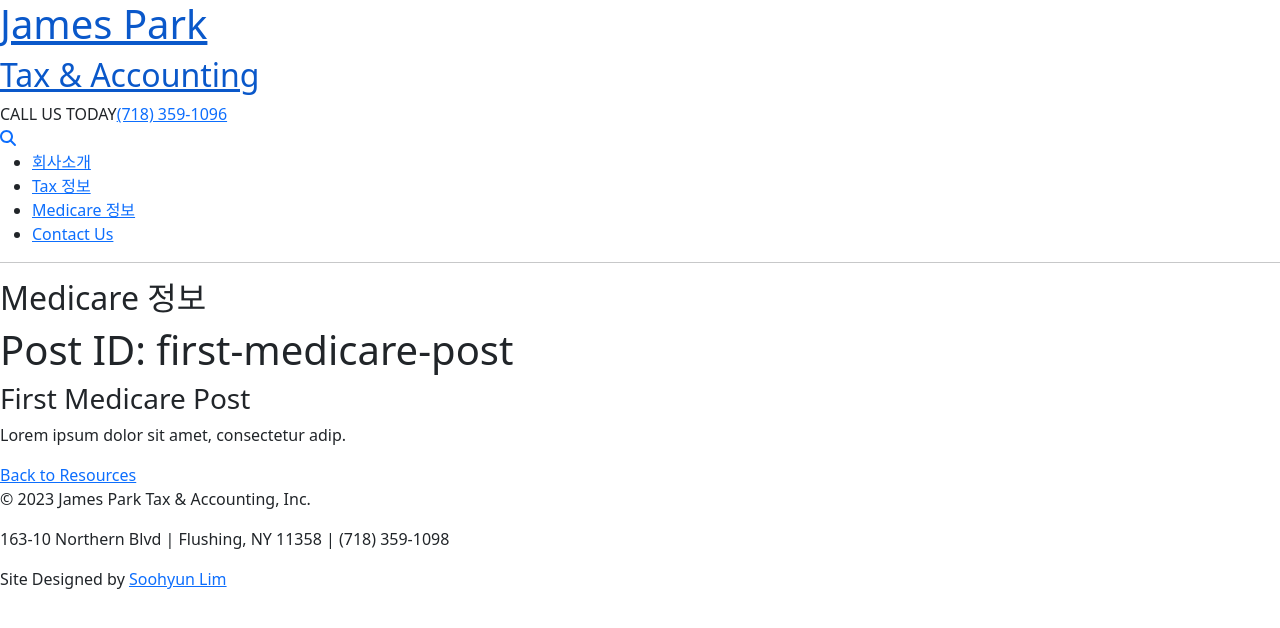
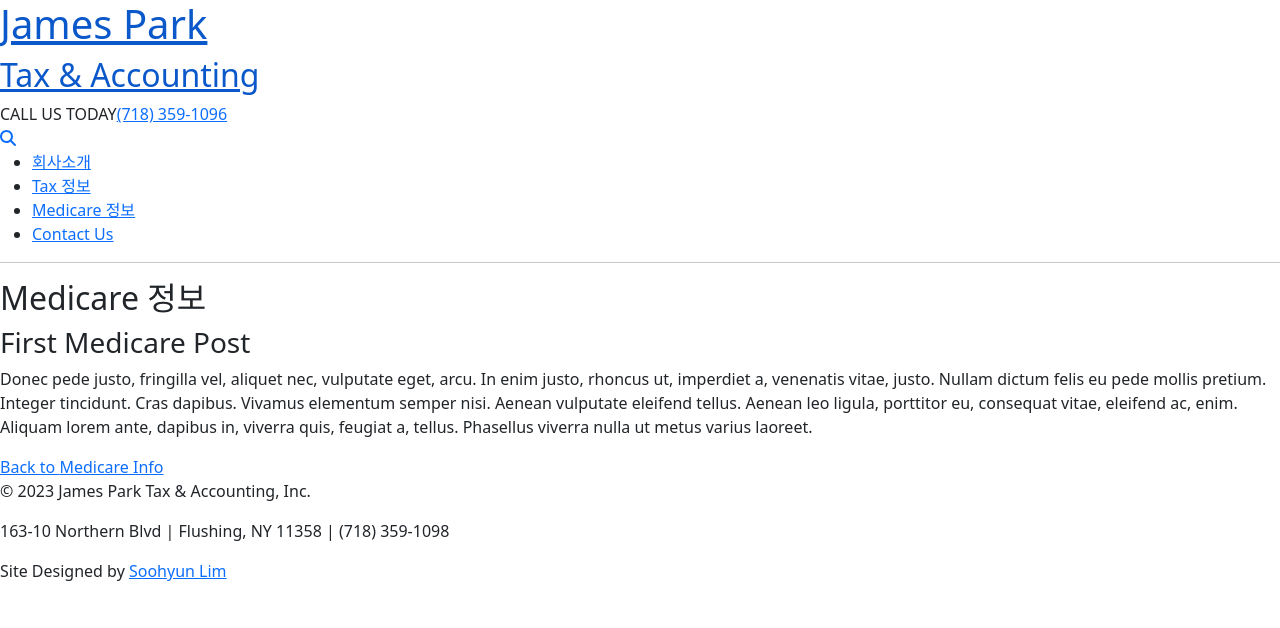
Before and after one commit to nooccarr/james-park-tax, a React (Vite) app: page /medicare-info/first-medicare-post in a window 1280 px wide. Shown: the top 628 px of the page. Built offline with nearby package versions, Linux system fonts and the light colour scheme.

Commit message:
Assign TaxInfo component for /search route.

```diff
--- a/src/app/components/App.jsx
+++ b/src/app/components/App.jsx
@@ -23,6 +23,7 @@ const App = () => {
           <Route path='about-us' element={<AboutUs />} />
           <Route path='tax-info/*' element={<TaxInfo />} />
           <Route path='medicare-info/*' element={<MedicareInfo />} />
+          <Route path='search' element={<TaxInfo />} />
           <Route path='contact-us' element={<ContactUs />} />
           <Route path='*' element={<NoMatch />} />
         </Route>
--- a/src/app/components/Home.jsx
+++ b/src/app/components/Home.jsx
@@ -10,9 +10,7 @@ const Home = () => {
   return (
     <div>
       <h2>Home</h2>
-      <p>
-        James Park Tax & Accounting is a full-service accounting firm serving clients throughout the area, dedicated to providing our clients with professional, personalized services and guidance in a wide range of financial and business needs.
-      </p>
+      <p>Curabitur a vehicula tellus. Vivamus ac lorem viverra sem blandit mattis. Aliquam nibh augue, semper at consequat id, viverra sit amet tellus.</p>
 
       {!showFormSuccess && (
         <button
--- a/src/app/components/MedicareInfo.jsx
+++ b/src/app/components/MedicareInfo.jsx
@@ -6,15 +6,15 @@ import Post from './Post';
 const MedicarePosts = {
   'first-medicare-post': {
     title: 'First Medicare Post',
-    description: 'Lorem ipsum dolor sit amet, consectetur adip.'
+    description: 'Donec pede justo, fringilla vel, aliquet nec, vulputate eget, arcu. In enim justo, rhoncus ut, imperdiet a, venenatis vitae, justo. Nullam dictum felis eu pede mollis pretium. Integer tincidunt. Cras dapibus. Vivamus elementum semper nisi. Aenean vulputate eleifend tellus. Aenean leo ligula, porttitor eu, consequat vitae, eleifend ac, enim. Aliquam lorem ante, dapibus in, viverra quis, feugiat a, tellus. Phasellus viverra nulla ut metus varius laoreet.'
   },
   'second-medicare-post': {
     title: 'Second Medicare Post',
-    description: 'Hello React Router v6'
+    description: 'Lorem ipsum dolor sit amet, consectetuer adipiscing elit. Aenean commodo ligula eget dolor. Aenean massa. Cum sociis natoque penatibus et magnis dis parturient montes, nascetur ridiculus mus. Donec quam felis, ultricies nec, pellentesque eu, pretium quis, sem. Nulla consequat massa quis enim.'
   }
 };
 
-const MedicareInfo = () => {
+const MedicareInfo = ({ infoType = 'Medicare'}) => {
   const [posts, setPosts] = useState({});
 
   useEffect(() => {
@@ -28,12 +28,12 @@ const MedicareInfo = () => {
   return (
     <div>
       <div>
-        <h2>Medicare 정보</h2>
+        <h2>{infoType} 정보</h2>
       </div>
       <main>
         <Routes>
           <Route index element={<PostList posts={posts} />} />
-          <Route path=':slug' element={<Post posts={posts} />} />
+          <Route path=':slug' element={<Post posts={posts} infoType={infoType} />} />
         </Routes>
       </main>
     </div>
--- a/src/app/components/Post.jsx
+++ b/src/app/components/Post.jsx
@@ -1,10 +1,11 @@
 import { Link, useParams, useLocation } from 'react-router-dom';
 
-const Post = ({ posts }) => {
+const Post = ({ posts, infoType }) => {
   const { slug } = useParams();
   const post = posts[slug];
 
   const { pathname } = useLocation();
+  const info = pathname.split('/')[1];
 
   if (!post) return <span>The post you've requested doesn't exist.</span>;
 
@@ -12,11 +13,9 @@ const Post = ({ posts }) => {
 
   return (
     <div>
-      {/* {console.log(posts)} */}
-      <h1>Post ID: {slug}</h1>
       <h3>{title}</h3>
       <p>{description}</p>
-      <Link to={`/${pathname.split('/')[1]}`}>Back to Resources</Link>
+      <Link to={`/${info}`}>Back to {infoType} Info</Link>
     </div>
   );
 };
--- a/src/app/components/TaxInfo.jsx
+++ b/src/app/components/TaxInfo.jsx
@@ -6,15 +6,15 @@ import Post from './Post';
 const TaxPosts = {
   'first-tax-post': {
     title: 'First Tax Post',
-    description: 'Lorem ipsum dolor sit amet, consectetur adip.'
+    description: 'Quisque rutrum. Aenean imperdiet. Etiam ultricies nisi vel augue. Curabitur ullamcorper ultricies nisi. Nam eget dui. Etiam rhoncus. Maecenas tempus, tellus eget condimentum rhoncus, sem quam semper libero, sit amet adipiscing sem neque sed ipsum. Nam quam nunc, blandit vel, luctus pulvinar, hendrerit id, lorem.'
   },
   'second-tax-post': {
     title: 'Second Tax Post',
-    description: 'Hello React Router v6'
+    description: 'Maecenas nec odio et ante tincidunt tempus. Donec vitae sapien ut libero venenatis faucibus. Nullam quis ante. Etiam sit amet orci eget eros faucibus tincidunt. Duis leo. Sed fringilla mauris sit amet nibh. Donec sodales sagittis magna. Sed consequat, leo eget bibendum sodales, augue velit cursus nunc.'
   }
 };
 
-const TaxInfo = () => {
+const TaxInfo = ({ infoType = 'Tax' }) => {
   const [posts, setPosts] = useState({});
 
   useEffect(() => {
@@ -28,12 +28,12 @@ const TaxInfo = () => {
   return (
     <div>
       <div>
-        <h2>Tax 정보</h2>
+        <h2>{infoType} 정보</h2>
       </div>
       <main>
         <Routes>
           <Route index element={<PostList posts={posts} />} />
-          <Route path=':slug' element={<Post posts={posts} />} />
+          <Route path=':slug' element={<Post posts={posts} infoType={infoType} />} />
         </Routes>
       </main>
     </div>
```
Also changed, not shown: src/app/components/Services.jsx (deleted, +0 -11 lines).
